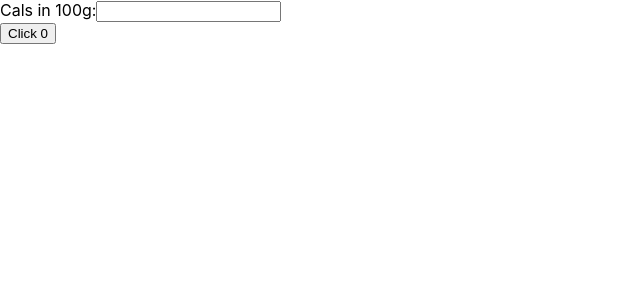
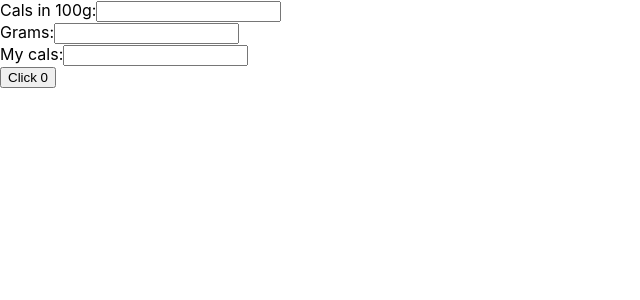
Before and after one commit to MaxPikulin/cal-track-react-redux, a React (Create React App) app: page / in a window 1280 px wide. Shown: the top 300 px of the page, without its empty margins (0-640 px from the left). Built offline with nearby package versions, Linux system fonts and the light colour scheme.

Commit message:
progress

```diff
--- a/src/App.js
+++ b/src/App.js
@@ -1,12 +1,16 @@
 import React, { Component } from 'react';
 import Button from './components/Button';
 import CalsIn100 from './components/CalsIn100';
+import Grams from './components/Grams';
+import MyCals from './components/MyCals';
 
 class App extends Component {
   render() {
     return (
       <div className="App">
         <CalsIn100 />
+        <Grams />
+        <MyCals />
         <Button />
       </div>
     );
--- a/src/actions/index.js
+++ b/src/actions/index.js
@@ -1,4 +1,4 @@
-import { CHANGE_C100 } from "../constants/actionTypes";
+import { CHANGE_C100, CHANGE_MYCALS, CHANGE_GRAMS } from "../constants/actionTypes";
 
 const changeC100 = (value) => {
   return {
@@ -6,7 +6,21 @@ const changeC100 = (value) => {
     payload: value,
   }
 }
+const changeGrams = (value) => {
+  return {
+    type: CHANGE_GRAMS,
+    payload: value,
+  }
+}
+const changeMyCals = (value) => {
+  return {
+    type: CHANGE_MYCALS,
+    payload: value,
+  }
+}
 
 export {
   changeC100,
+  changeGrams,
+  changeMyCals,
 };
--- a/src/components/CalsIn100.js
+++ b/src/components/CalsIn100.js
@@ -5,9 +5,9 @@ import {changeC100} from '../actions';
 class CalsIn100 extends Component {
   render() {
     return (
-      <>
-        <label htmlFor="cals-in-100">Cals in 100g:</label><input onChange={(e) => this.props.changeC100(e.target.value)} name="cals-in-100" type="text" />
-      </>
+      <div>
+        <label htmlFor="cals-in-100">Cals in 100g:</label><input onChange={(e) => this.props.changeC100(+e.target.value)} name="cals-in-100" type="text" />
+      </div>
     );
   }
 }
--- a/src/components/Grams.js
+++ b/src/components/Grams.js
@@ -0,0 +1,21 @@
+import React, { Component } from 'react';
+import { connect } from 'react-redux';
+import { changeGrams } from '../actions';
+
+class Grams extends Component {
+  render() {
+    return (
+      <div>
+        <label htmlFor="grams">Grams:</label><input onChange={(e) => this.props.changeGrams(+e.target.value)} name="grams" type="text" />
+      </div>
+    );
+  }
+}
+
+const mapDispatchToProps = (dispatch) => {
+  return {
+    changeGrams: value => dispatch(changeGrams(value)),
+  }
+}
+
+export default connect(null, mapDispatchToProps)(Grams);
--- a/src/components/MyCals.js
+++ b/src/components/MyCals.js
@@ -0,0 +1,25 @@
+import React, { Component } from 'react';
+import { connect } from 'react-redux';
+import { changeMyCals } from '../actions';
+
+class MyCals extends Component {
+  render() {
+    return (
+      <div>
+        <label htmlFor="my-cals">My cals:</label><input onChange={(e) => this.props.changeMyCals(e.target.value)} name="my-cals" type="text" value={this.props.val} />
+      </div>
+    );
+  }
+}
+
+const mapStateToProps = (state) => ({
+  val: state.myCals,
+})
+
+const mapDispatchToProps = (dispatch) => {
+  return {
+    changeMyCals: value => dispatch(changeMyCals(value)),
+  }
+}
+
+export default connect(mapStateToProps, mapDispatchToProps)(MyCals);
--- a/src/reducers/rootReducer.js
+++ b/src/reducers/rootReducer.js
@@ -1,25 +1,47 @@
 const INITIAL_STATE = {
   counter: 0,
   calsIn100: '',
+  grams: '',
+  myCals: '',
 };
 
 function rootReducer(state = INITIAL_STATE, action) {
-  switch (action.type) {
+  const { type, payload } = action;
+  switch (type) {
     case 'CHANGE_C100':
       return {
         ...state,
-        calsIn100: action.payload,
+        calsIn100: payload,
       }
+    case 'CHANGE_GRAMS':
+      const { calsIn100, myCals } = state;
+      if (calsIn100) {
+        return {
+          ...state,
+          grams: payload,
+          myCals: calsIn100 + payload,
+        }
+      }
+      return {
+        ...state,
+        grams: payload,
+      }
+    case 'CHANGE_MYCALS':
+      return {
+        ...state,
+        myCals: payload,
+      }
+
     case 'INC':
       return {
         ...state,
         counter: state.counter + 1,
       }
     case 'DEC':
-    return {
-      ...state,
-      counter: state.counter - 1,
-    }
+      return {
+        ...state,
+        counter: state.counter - 1,
+      }
     default:
       return state;
   }
```
